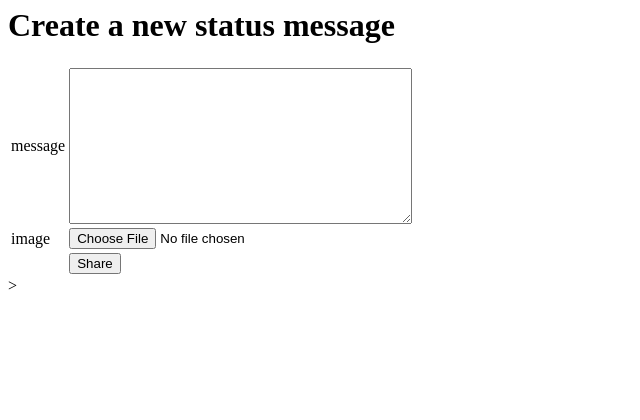
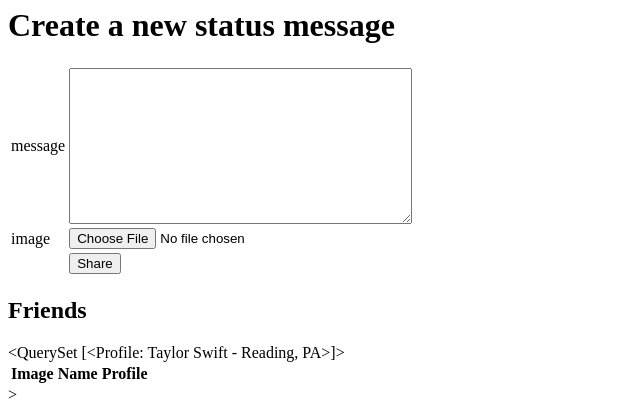
Before and after one commit to mansari4444/cs108-examples, a Django app: page /mini_fb/profile/1 in a window 1280 px wide. Shown: the part 2844-3264 px from the top of the page, without its empty margins (0-640 px from the left). Before the commit the page ends 3134 px from the top, so only its background shows below. Run offline with Django 3.2, Linux system fonts and the light colour scheme; data comes from the database, SQL or seed files in the repository; both versions use the stored data as it was after the commit; lists and menus that the app fills with data are empty.

Commit message:
feature added to add friends with no formatting

```diff
--- a/mini_fb/models.py
+++ b/mini_fb/models.py
@@ -13,6 +13,7 @@ class Profile(models.Model):
     city = models.TextField(blank=True)
     email_address = models.TextField(blank=True)
     image_url = models.URLField(blank=True)
+    friends = models.ManyToManyField("self")
 
     def get_status_messages(self):
         '''Takes profile messages for the Person'''
@@ -30,6 +31,11 @@ class Profile(models.Model):
 
         return reverse('show_profile_page', kwargs={'pk':self.pk})
 
+    def get_friends(self):
+        '''Returns all friends for this profile.'''
+
+        return Profile.objects.filter(friends=self.pk)
+
 
 class StatusMessage(models.Model):
     '''Data attributes of facebook status message'''
--- a/mini_fb/templates/mini_fb/show_profile_page.html
+++ b/mini_fb/templates/mini_fb/show_profile_page.html
@@ -39,6 +39,8 @@
 </table>
 
 
+
+
 <h1>Create a new status message</h1>
 
 <form method="POST" action="{% url 'post_status_message' single_profile.pk %}" enctype="multipart/form-data"><!-- HTTP Post to send data to the server-->
@@ -63,4 +65,19 @@
     </form>
 </table>
 
+
+
+<h2>Friends</h2>
+<table>
+<tr>
+    <h3><th>Image</th></h3>
+    <h3><th>Name</th></h3>
+    <h3><th>Profile</th></h3>
+</tr>
+{% if single_profile.get_friends %}
+{{single_profile.get_friends}}
+{% else %}
+{{single_profile.first_name}} doesn't have any friends.
+{% endif %}
+</table>
 {% endblock %}
```
Also changed, not shown: db.sqlite3, mini_fb/migrations/0007_profile_friends.py (added).
